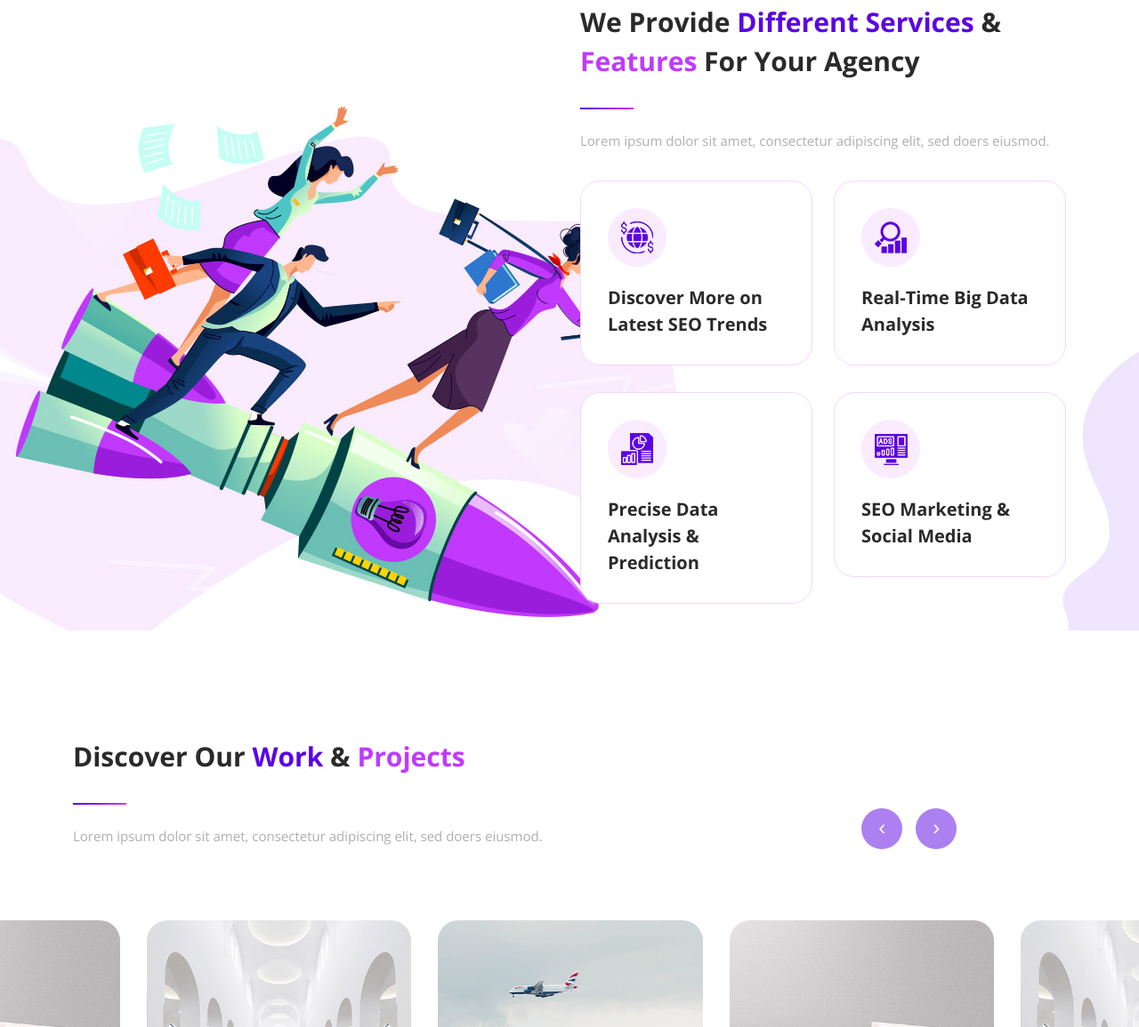
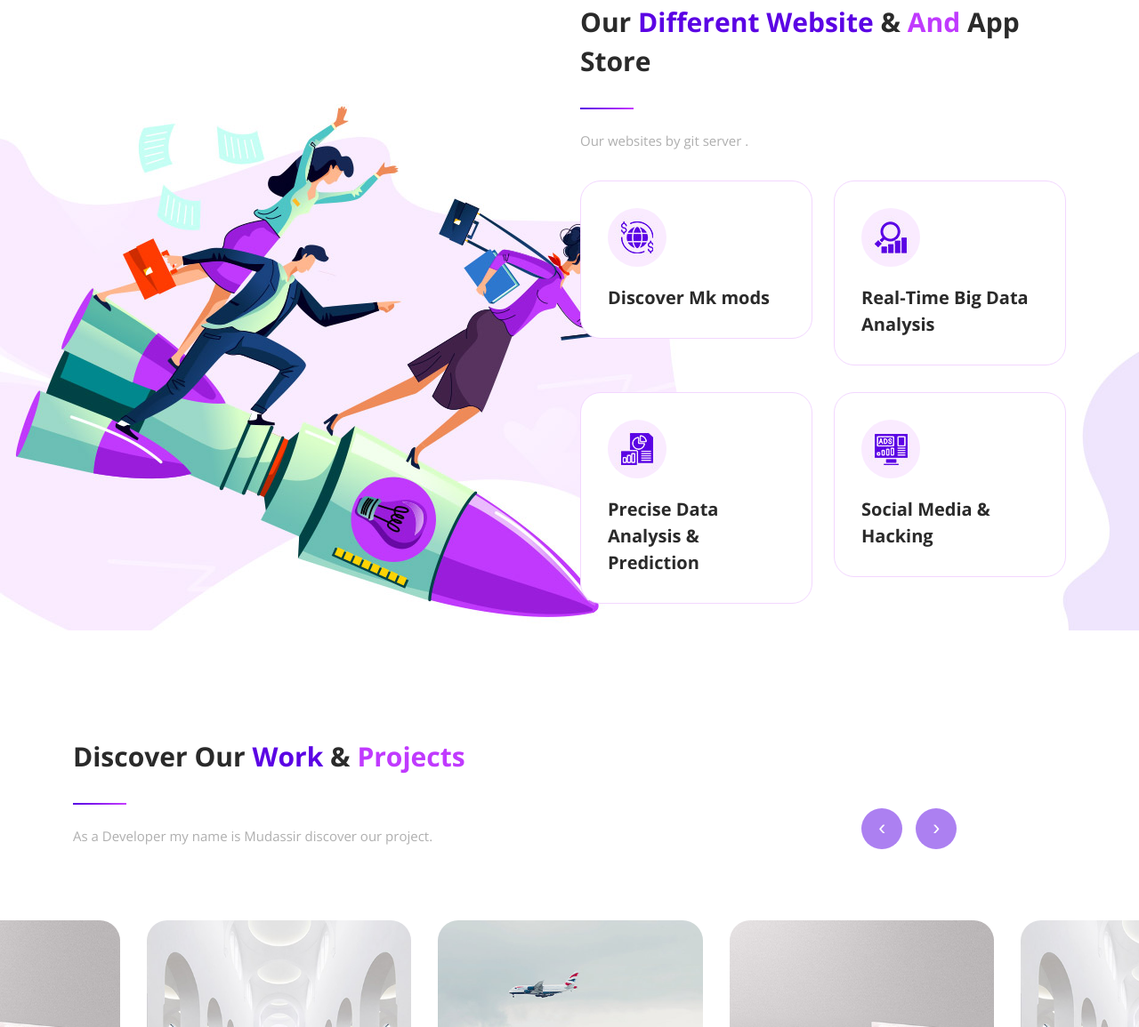
Before and after one commit to mudassir47/mk-insta-int, a plain HTML site: page index.html in a window 1280 px wide. Shown: the part 1281-2436 px from the top of the page at 89% size. Drawn offline with nearby package versions, Linux system fonts and the light colour scheme.

Commit message:
Update index.html

```diff
--- a/index.html
+++ b/index.html
@@ -134,10 +134,10 @@ https://templatemo.com/tm-582-tale-seo-agency
           <div class="row">
             <div class="col-lg-12">
               <div class="section-heading">
-                <h2>We Provide <em>Different Services</em> &amp;
-                  <span>Features</span> For Your Agency</h2>
+                <h2>Our <em>Different website </em> &amp;
+                  <span>and </span> App Store</h2>
                   <div class="line-dec"></div>
-                  <p>Lorem ipsum dolor sit amet, consectetur adipiscing elit, sed doers eiusmod.</p>
+                  <p> Our websites by git server .</p>
               </div>
             </div>
             <div class="col-lg-6 col-sm-6">
@@ -145,7 +145,7 @@ https://templatemo.com/tm-582-tale-seo-agency
                 <div class="icon">
                   <img src="assets/images/services-01.jpg" alt="discover SEO" class="templatemo-feature">
                 </div>
-                <h4>Discover More on Latest SEO Trends</h4>
+                <h4>Discover Mk mods </h4>
               </div>
             </div>
             <div class="col-lg-6 col-sm-6">
@@ -169,7 +169,7 @@ https://templatemo.com/tm-582-tale-seo-agency
                 <div class="icon">
                   <img src="assets/images/services-04.jpg" alt="SEO marketing" class="templatemo-feature">
                 </div>
-                <h4>SEO Marketing &amp; Social Media</h4>
+                <h4>Social Media &amp; Hacking </h4>
               </div>
             </div>
           </div>
@@ -185,7 +185,7 @@ https://templatemo.com/tm-582-tale-seo-agency
           <div class="section-heading">
             <h2>Discover Our <em>Work</em> &amp; <span>Projects</span></h2>
             <div class="line-dec"></div>
-            <p>Lorem ipsum dolor sit amet, consectetur adipiscing elit, sed doers eiusmod.</p>
+            <p>As a Developer my name is Mudassir discover our project.</p>
           </div>
         </div>
       </div>
```
